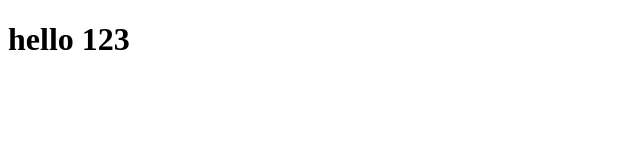
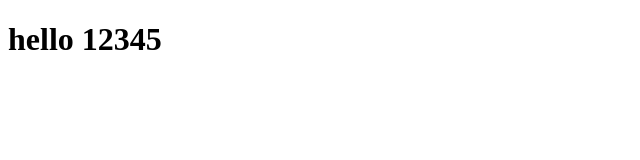
Before and after one commit to toihocweb/fe-template, a plain HTML site: page index.html in a window 1280 px wide. Shown: the full height of the page, 0-640 px from the left. Drawn offline with Linux system fonts and the light colour scheme.

Commit message:
#fixed html

```diff
--- a/index.html
+++ b/index.html
@@ -8,6 +8,6 @@
     <title>FE Template</title>
   </head>
   <body>
-    <h1>hello 123</h1>
+    <h1>hello 12345</h1>
   </body>
 </html>
```
